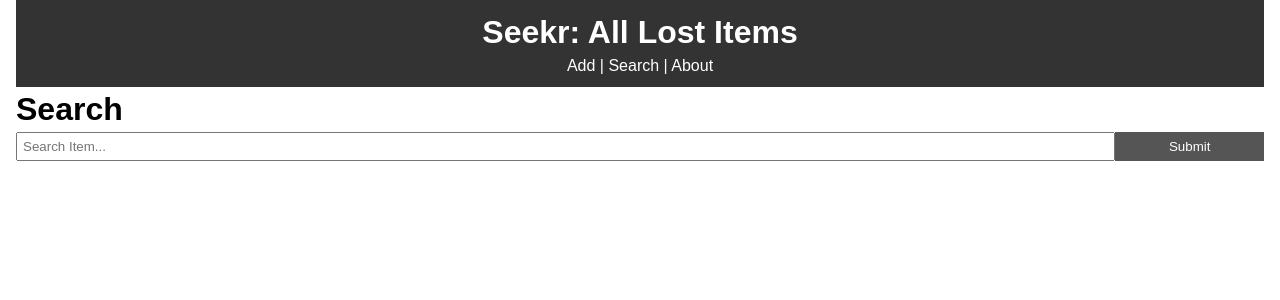
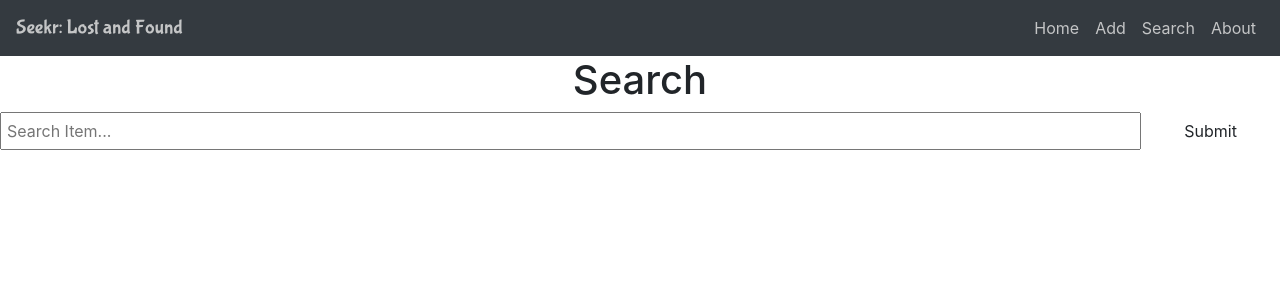
Before and after one commit to eugene-mindset/Seekr, a React (Create React App) app in the folder seekr/: page /search in a window 1280 px wide. Shown: the top 300 px of the page. Built offline with nearby package versions, Linux system fonts and the light colour scheme; the HTML template or start-up script is replaced by a standard one; what google-maps-react would draw is missing.

Commit message:
Begin styling, tried to make text glow

```diff
--- a/seekr/package.json
+++ b/seekr/package.json
@@ -4,8 +4,10 @@
   "private": true,
   "dependencies": {
     "axios": "^0.19.2",
+    "bootstrap": "^4.4.1",
     "google-maps-react": "^2.0.2",
     "react": "^16.12.0",
+    "react-bootstrap": "^1.0.0-beta.17",
     "react-dom": "^16.12.0",
     "react-router-dom": "^5.1.2",
     "react-scripts": "0.9.5",
--- a/seekr/public/index.html
+++ b/seekr/public/index.html
@@ -4,6 +4,8 @@
     <meta charset="utf-8">
     <meta name="viewport" content="width=device-width, initial-scale=1">
     <link rel="shortcut icon" href="%PUBLIC_URL%/favicon.ico">
+    <link rel="stylesheet" href="https://maxcdn.bootstrapcdn.com/bootstrap/4.4.1/css/bootstrap.min.css" integrity="sha384-Vkoo8x4CGsO3+Hhxv8T/Q5PaXtkKtu6ug5TOeNV6gBiFeWPGFN9MuhOf23Q9Ifjh" crossorigin="anonymous"/>
+    <link rel="stylesheet" type="text/css" href="//fonts.googleapis.com/css?family=Bubblegum+Sans" />
     <!--
       Notice the use of %PUBLIC_URL% in the tag above.
       It will be replaced with the URL of the `public` folder during the build.
--- a/seekr/src/App.css
+++ b/seekr/src/App.css
@@ -1,32 +1,28 @@
-* {
-  box-sizing: border-box;
-  margin: 0;
-  padding: 0;
+
+.App {
+  text-align: center;
 }
 
-body {
-  font-family: Arial, Helvetica, sans-serif;
-  line-height: 1.4;
+.navbar-brand{
+  color:#C4C5C6 !important;
+  font-family: "Bubblegum Sans" !important;
+}
+a, .navbar-nav, .nav-link {
+  color: #C4C5C6 !important;
+
+  &:hover {
+    color: white;
+  }
 }
 
-a {
-  color: #333;
-  text-decoration: none;
+.fill-window {
+  height: 100%;
+  position: absolute;
+  left: 0;
+  width: 100%;
+  background-image: url("../public/testImg.jpg");
+  -webkit-background-size: cover;
+  -moz-background-size: cover;
+  -o-background-size: cover;
+  background-size: cover;
 }
-
-.container {
-  padding: 0 1rem;
-}
-
-.btn {
-  display: inline-block;
-  border: none;
-  background: #555;
-  color: #fff;
-  padding: 7px 20px;
-  cursor: pointer;
-}
-
-.btn:hover {
-  background: #666;
-}
--- a/seekr/src/App.js
+++ b/seekr/src/App.js
@@ -1,11 +1,13 @@
 import React, { Component } from 'react';
 import { BrowserRouter as Router, Route } from 'react-router-dom';
 
-import Header from './components/layout/Header';
+import Navigation from './components/layout/Navigation';
 import About from './components/pages/About';
 import Search from './components/pages/Search';
 import Add from './components/pages/Add';
 import GoogleMap from './components/pages/GoogleMap'
+import Home from './components/pages/Home';
+import Image from 'react-bootstrap/Image'
 
 import './App.css';
 
@@ -15,8 +17,7 @@ class App extends Component {
     return (
       <Router>
         <div className="App">
-          <div className="container">
-            <Header />
+          <Navigation />
           {/* Add item */}
           <Route path="/add" component={Add} />
 
@@ -27,12 +28,7 @@ class App extends Component {
 
           {/* <Route path="/Map" component={GoogleMap} /> */}
 
-            <Route exact path="/" render={() => (
-              <React.Fragment>
-                <h1>Click on tabs to choose correct path</h1>
-              </React.Fragment>
-            )}/>
-          </div>
+          <Route exact path="/" component={Home}/>
         </div>
       </Router>
     );
--- a/seekr/src/components/layout/Header.jsx
+++ /dev/null
@@ -1,27 +0,0 @@
-import React from 'react'
-import { Link } from 'react-router-dom';
-
-const linkStyle = {
-    color: '#fff',
-    textDecoration: 'none'
-}
-
-const headerStyle = {
-    background: '#333',
-    color: '#fff',
-    textAlign: 'center',
-    padding: '10px'
-}
-
-//purely functional no state
-export default function Header() {
-    return (
-        <header style={headerStyle}>
-            <h1>Seekr: All Lost Items</h1>
-            <Link style={linkStyle} to="/add">Add</Link> |
-            <Link style={linkStyle} to="/search"> Search</Link> |
-            <Link style={linkStyle} to="/about"> About</Link>
-            {/* <Link style={linkStyle} to='/map'> Map</Link>   */}
-        </header>
-    )
-}
--- /dev/null
+++ b/seekr/src/components/layout/Navigation.jsx
@@ -0,0 +1,41 @@
+import React from 'react'
+import Button from 'react-bootstrap/Button'
+import { Nav, Navbar } from 'react-bootstrap';
+import { Link } from 'react-router-dom';
+
+export default class Navigation extends React.Component {
+    render() {
+        return (
+            <div>
+                <Navbar expand="lg" bg="dark">
+                <Navbar.Brand href="/">Seekr: Lost and Found</Navbar.Brand>
+                <Navbar.Toggle aria-controls="basic-navbar-nav" />
+                <Navbar.Collapse id="basic-navbar-nav">
+                    <Nav className="ml-auto">
+                    <Nav.Item>
+                        <Nav.Link>
+                        <Link to="/">Home</Link>
+                        </Nav.Link>
+                    </Nav.Item>
+                    <Nav.Item>
+                        <Nav.Link>
+                        <Link to="/add">Add</Link>
+                        </Nav.Link>
+                    </Nav.Item>
+                    <Nav.Item>
+                        <Nav.Link>
+                        <Link to="/search">Search</Link>
+                        </Nav.Link>
+                    </Nav.Item>
+                    <Nav.Item>
+                        <Nav.Link>
+                        <Link to="/about">About</Link>
+                        </Nav.Link>
+                    </Nav.Item>
+                    </Nav>
+                </Navbar.Collapse>
+                </Navbar>
+            </div>
+        )
+    }
+}
--- /dev/null
+++ b/seekr/src/components/pages/Home.jsx
@@ -0,0 +1,21 @@
+import React from 'react'
+import Jumbotron from 'react-bootstrap/Jumbotron'
+import Navigation from '../layout/Navigation';
+
+import './stylesheets/Home.css';
+
+export default class Home extends React.Component {
+    render() {
+        return (
+            <div>
+                <Jumbotron>
+                <h1 class="glow">Seekr: Lost and Found</h1>
+                <h2> JHU OOSE Project Spring 2020</h2>
+                <p>
+                    Find and report lost items around campus to help your fellow students!
+                </p>
+                </Jumbotron>
+            </div>
+        )
+    }
+}
--- /dev/null
+++ b/seekr/src/components/pages/stylesheets/Home.css
@@ -0,0 +1,24 @@
+.jumbotron {
+    background-image: url("../../../../public/testImg.jpg");
+    background-size: cover;
+    height: 100vh;
+    color: #ffffff
+}
+
+.glow {
+    font-size: 80px;
+    color: #fff;
+    text-align: center;
+    -webkit-animation: glow 1s ease-in-out infinite alternate;
+    -moz-animation: glow 1s ease-in-out infinite alternate;
+    animation: glow 1s ease-in-out infinite alternate;
+  }
+
+  @-webkit-keyframes glow {
+    from {
+      text-shadow: 0 0 10px #fff, 0 0 20px #fff, 0 0 30px #e60073, 0 0 40px #e60073, 0 0 50px #e60073, 0 0 60px #e60073, 0 0 70px #e60073;
+    }
+    to {
+      text-shadow: 0 0 20px #fff, 0 0 30px #ff4da6, 0 0 40px #ff4da6, 0 0 50px #ff4da6, 0 0 60px #ff4da6, 0 0 70px #ff4da6, 0 0 80px #ff4da6;
+    }
+  }
```
Also changed, not shown: 2 other files (tests, documents, lock files or other folders). Lines whose indentation alone changed are shown as unchanged.
